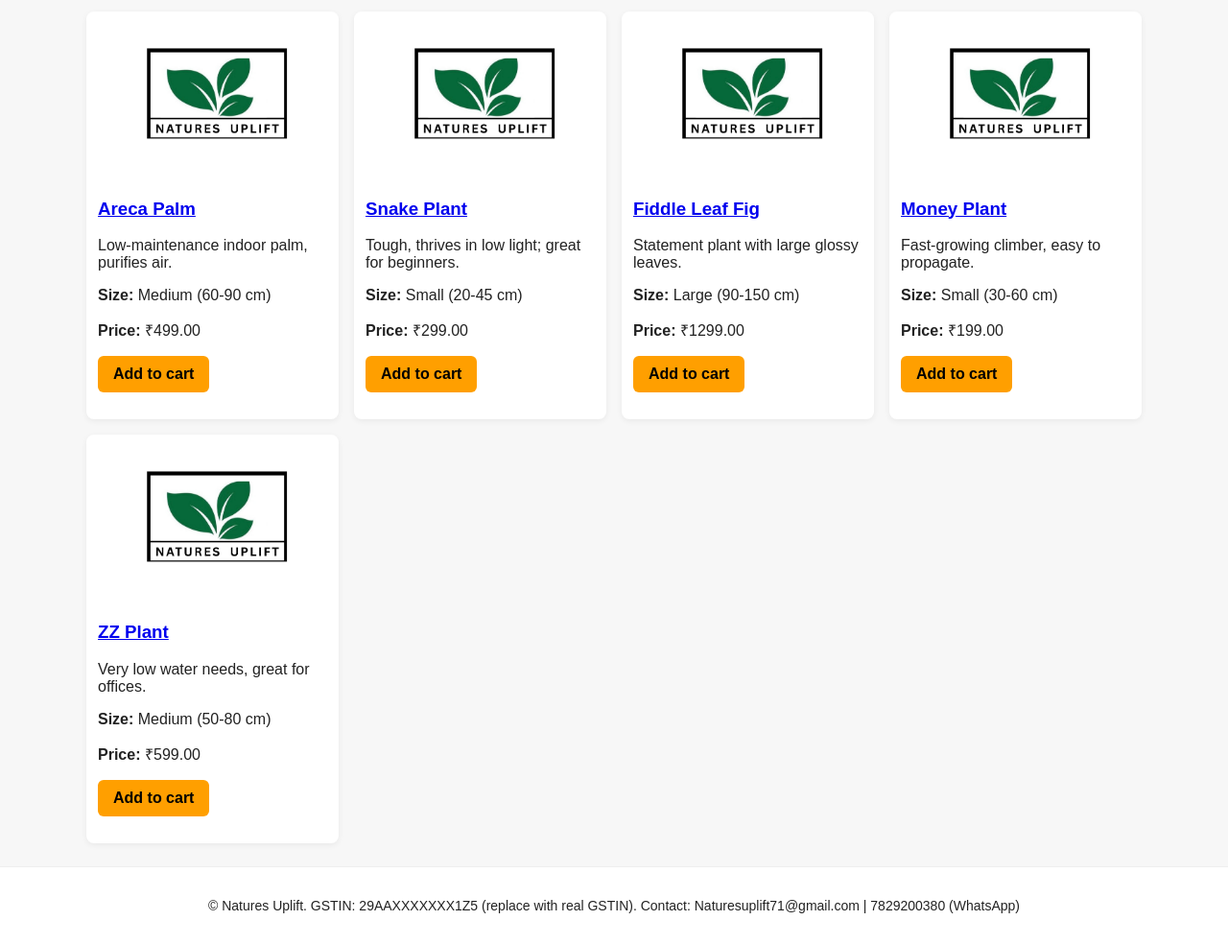
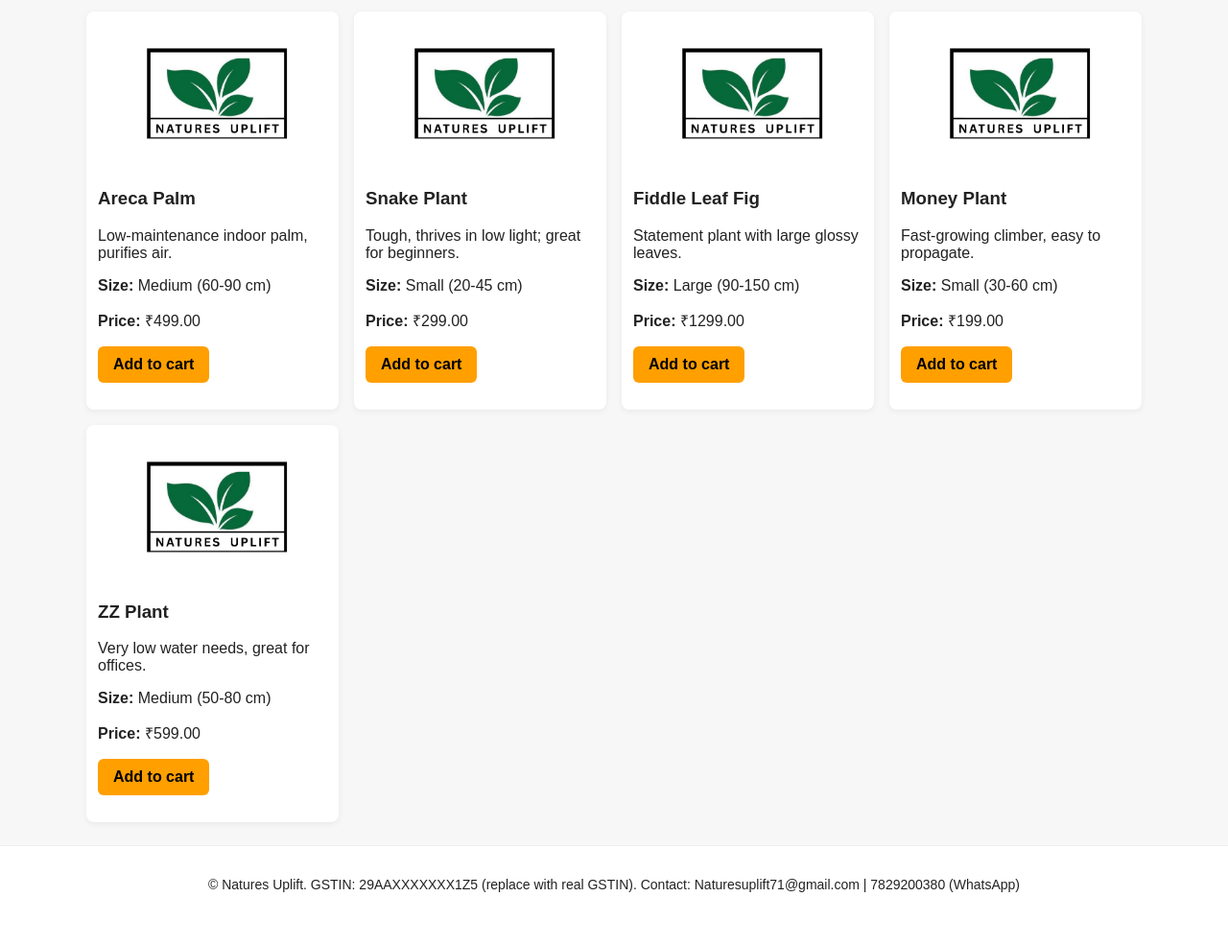
Before and after one commit to swatibirthariya/Natures-Uplift, a Django app: page /plants/ in a window 1280 px wide. Shown: the part 199-1183 px from the top of the page at 96% size. After the commit the page ends 1129 px from the top, so only its background shows below. Run offline with Django 5.2, Linux system fonts and the light colour scheme; data comes from the database, SQL or seed files in the repository.

Commit message:
Update styles.css

```diff
--- a/static/css/styles.css
+++ b/static/css/styles.css
@@ -72,3 +72,13 @@ body{font-family:Arial,Helvetica,sans-serif;margin:0;color:#222;background:#f7f7
 .product-image {
     cursor: zoom-in;
 }
+.image-link {
+    text-decoration: none;
+    color: inherit;
+    cursor: zoom-in;
+    display: block;
+}
+
+.image-link h3 {
+    margin-top: 8px;
+}
```
